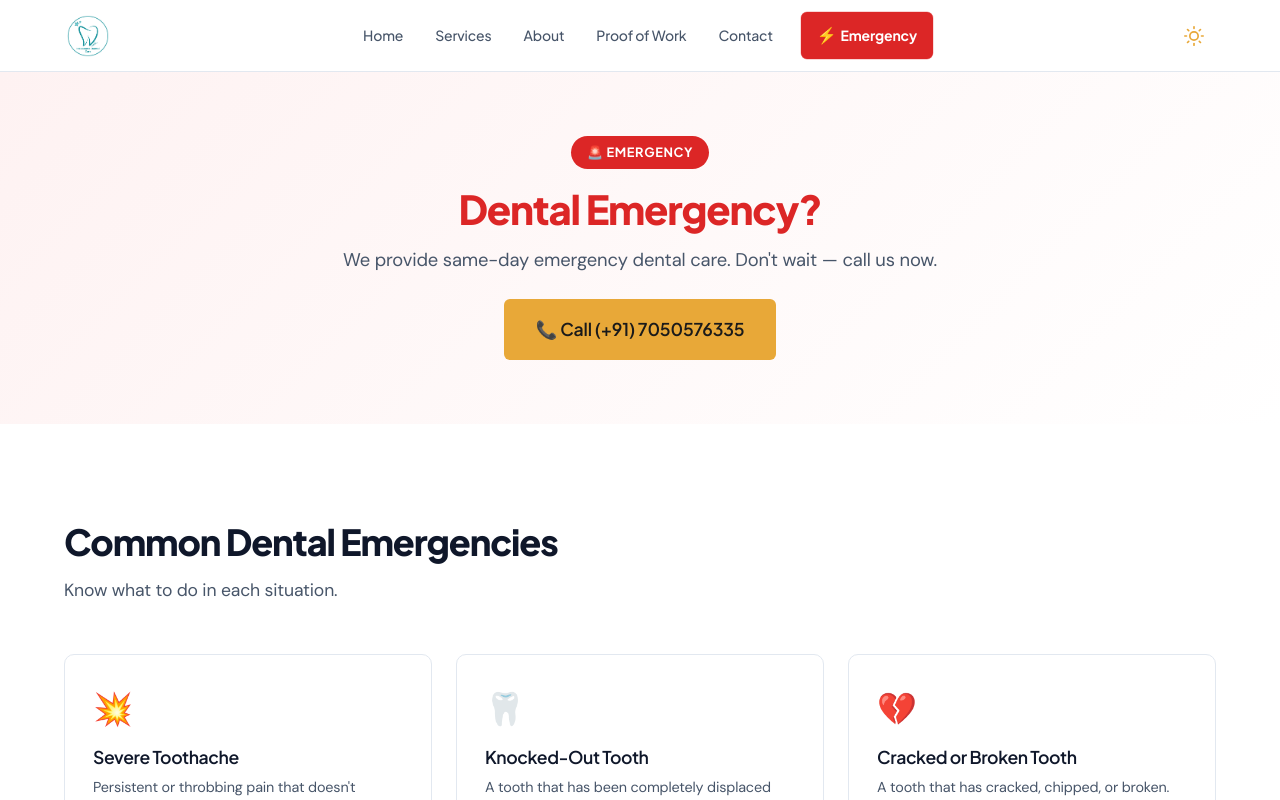
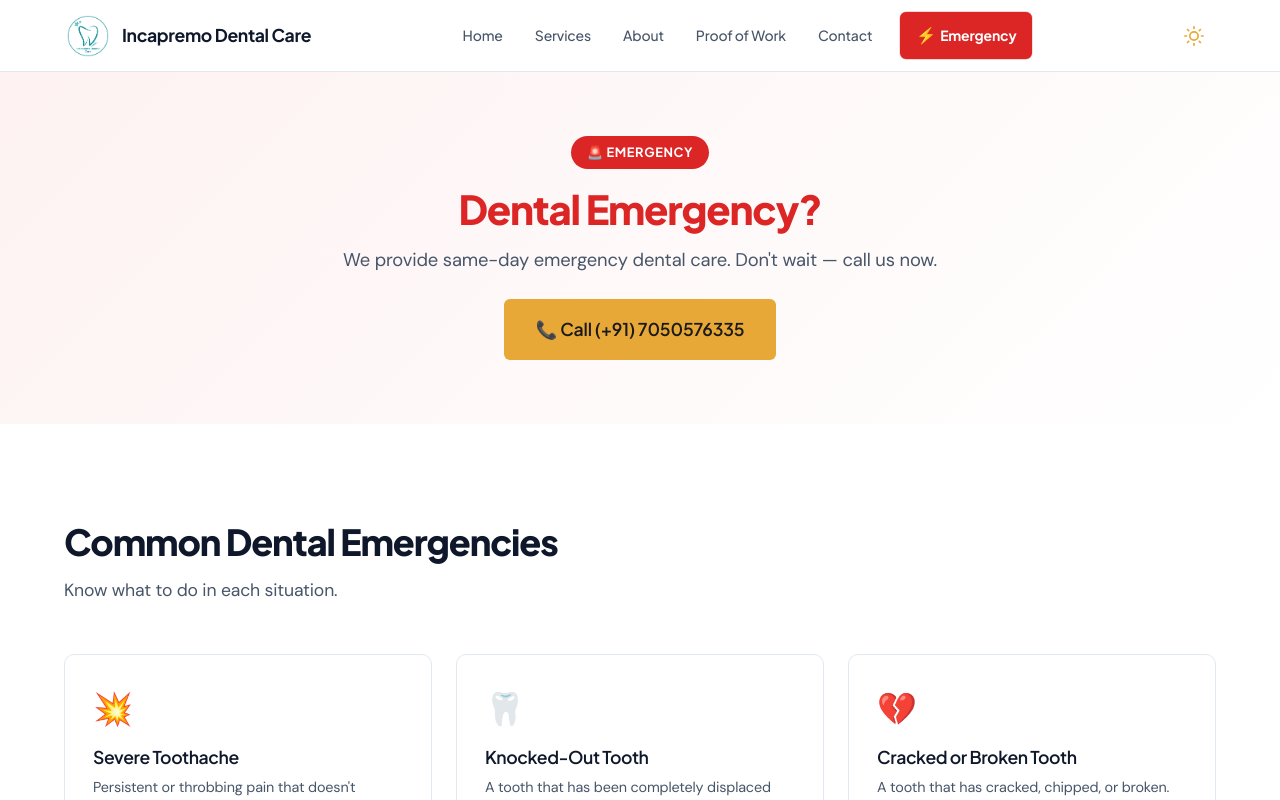
Before and after one commit to biswarup14/DocWebapp, a React (Vite) app: page /emergency in a window 1280 px wide. Shown: the top 800 px of the page. Built offline with nearby package versions, Linux system fonts and the light colour scheme; no server answers.

Commit message:
Home page ui fixed

```diff
--- a/src/components/Header/Header.jsx
+++ b/src/components/Header/Header.jsx
@@ -39,6 +39,7 @@ export default function Header() {
       <div className={`container ${styles.headerInner}`}>
         <Link to="/" className={styles.logo}>
           <img src="/logo.png" alt="Incapremo Dental Care" className={styles.logoIcon} />
+          <span className={styles.logoText}>Incapremo Dental Care</span>
         </Link>
 
         <nav className={`${styles.nav} ${menuOpen ? styles.navOpen : ''}`}>
--- a/src/components/Header/Header.module.css
+++ b/src/components/Header/Header.module.css
@@ -32,6 +32,21 @@
 .logoIcon {
   height: 48px;
   width: auto;
+}
+
+.logoText {
+  font-family: var(--font-heading);
+  font-size: 1.1rem;
+  font-weight: 700;
+  color: var(--color-text);
+  letter-spacing: -0.02em;
+  white-space: nowrap;
+}
+
+@media (max-width: 768px) {
+  .logoText {
+    font-size: 0.95rem;
+  }
 }
 
 .nav {
```
